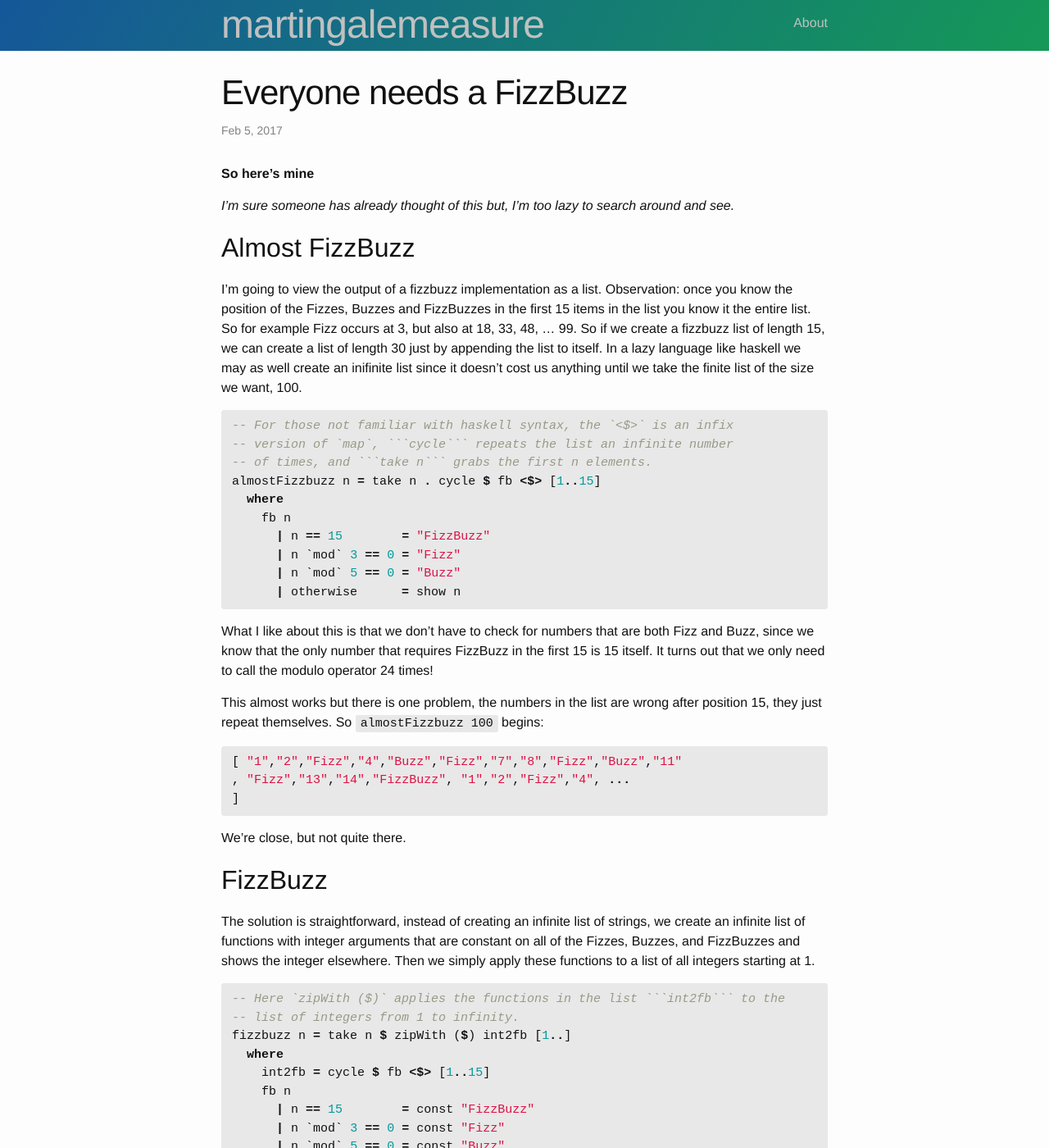
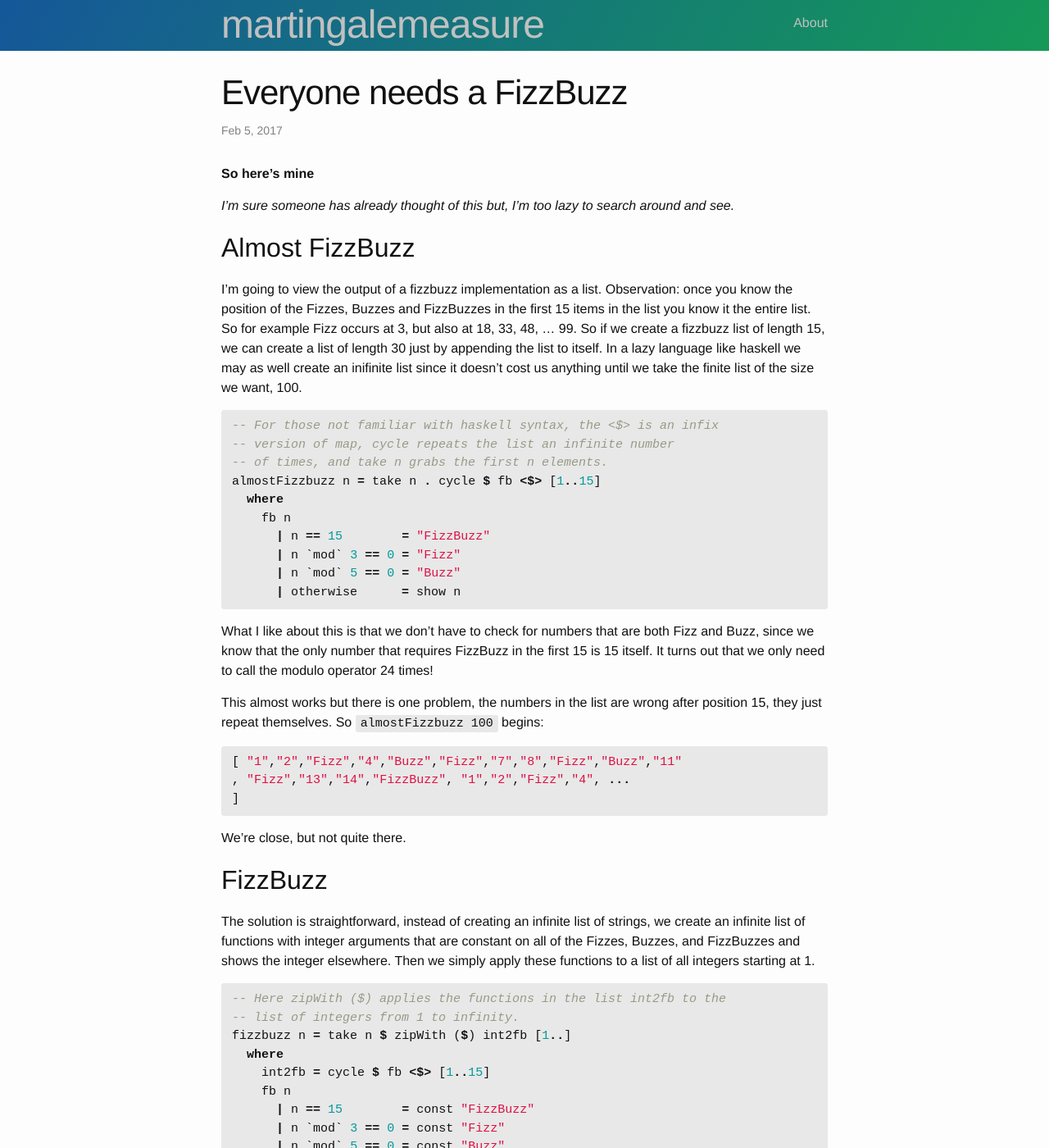
Before and after one commit to jeffreyrosenbluth/jeffreyrosenbluth.github.io, a Jekyll site: the page built from _posts/2017-02-05-fizzbuzz.md, in a window 1280 px wide and 1400 px high. Shown: the whole window at 82% size. Built offline with Jekyll 4.4.1, drawn with Linux system fonts in a browser that asks for light colours; comment, search, counter and statistics services are not loaded.

Commit message:
markdown

````diff
--- a/_posts/2017-02-05-fizzbuzz.md
+++ b/_posts/2017-02-05-fizzbuzz.md
@@ -10,9 +10,9 @@ title: Everyone needs a FizzBuzz
 ## Almost FizzBuzz
 I'm going to view the output of a fizzbuzz implementation as a list. Observation: once you know the position of the Fizzes, Buzzes and FizzBuzzes in the first 15 items in the list you know it the entire list. So for example Fizz occurs at 3, but also at 18, 33, 48, ... 99. So if we create a fizzbuzz list of length 15, we can create a list of length 30 just by appending the list to itself. In a lazy language like haskell we may as well create an inifinite list since it doesn't cost us anything until we take the finite list of the size we want, 100.
 {% highlight haskell %}
--- For those not familiar with haskell syntax, the `<$>` is an infix
--- version of `map`, ```cycle``` repeats the list an infinite number
--- of times, and ```take n``` grabs the first n elements.
+-- For those not familiar with haskell syntax, the <$> is an infix
+-- version of map, cycle repeats the list an infinite number
+-- of times, and take n grabs the first n elements.
 almostFizzbuzz n = take n . cycle $ fb <$> [1..15]
   where
     fb n
@@ -35,7 +35,7 @@ We're close, but not quite there.
 ## FizzBuzz
 The solution is straightforward, instead of creating an infinite list of strings, we create an infinite list of functions with integer arguments that are constant on all of the Fizzes, Buzzes, and FizzBuzzes and shows the integer elsewhere. Then we simply apply these functions to a list of all integers starting at 1.
 {% highlight haskell %}
--- Here `zipWith ($)` applies the functions in the list ```int2fb``` to the
+-- Here zipWith ($) applies the functions in the list int2fb to the
 -- list of integers from 1 to infinity.
 fizzbuzz n = take n $ zipWith ($) int2fb [1..]
   where
````
